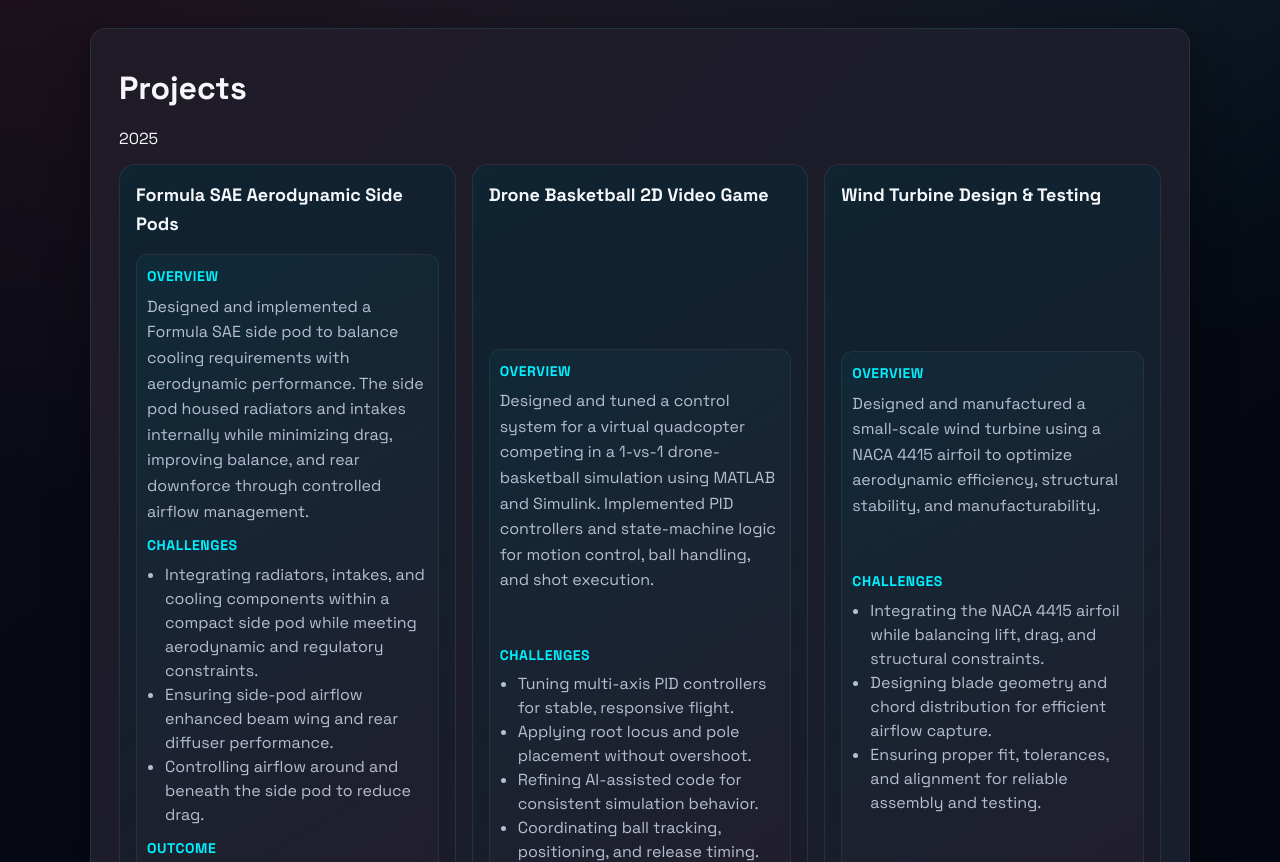
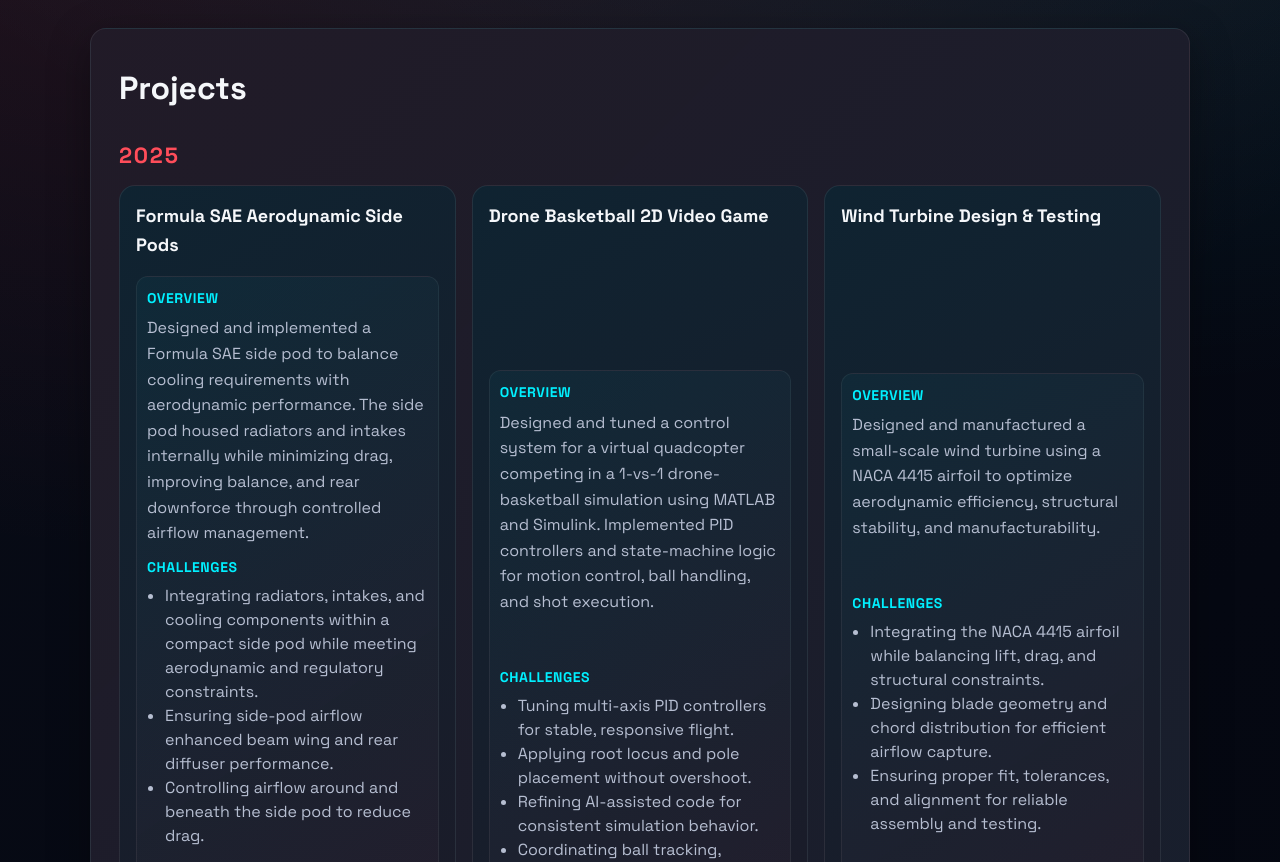
Before and after one commit to jet2sfo/jake.e.torres.github.io, a plain HTML site: page index.html in a window 1280 px wide. Shown: the part 1960-2822 px from the top of the page. Drawn offline with Linux system fonts and the light colour scheme.

Commit message:
Update styles.css

```diff
--- a/styles.css
+++ b/styles.css
@@ -387,6 +387,15 @@ main {
   margin-top: 12px;
 }
 
+.project-year {
+  margin-top: 24px;
+  color: var(--accent-red);
+  font-size: 22px;
+  font-weight: 700;
+  letter-spacing: 0.08em;
+  text-transform: uppercase;
+}
+
 .project-upload-card header h3 {
   margin: 0 0 4px;
   font-size: 18px;
```
